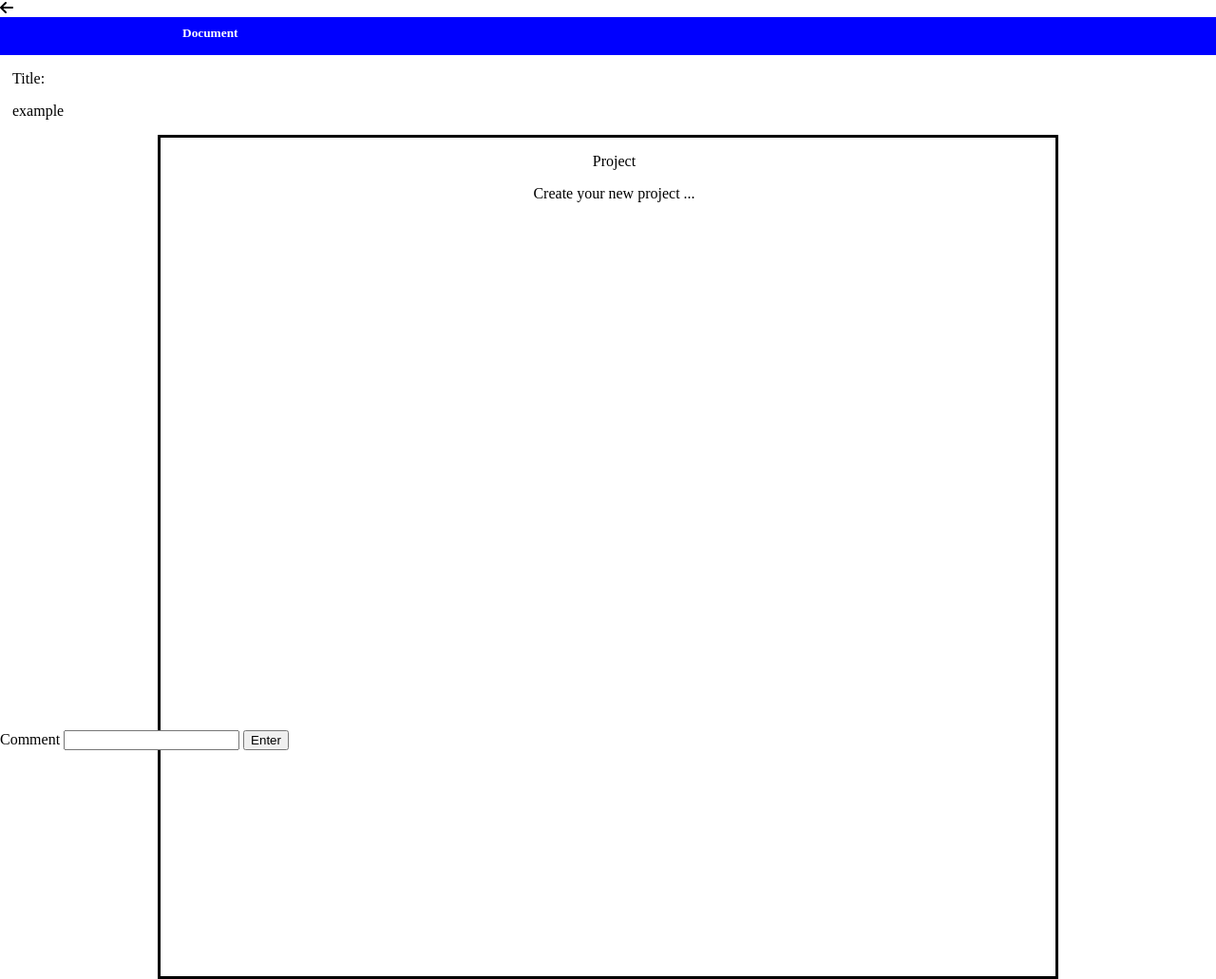
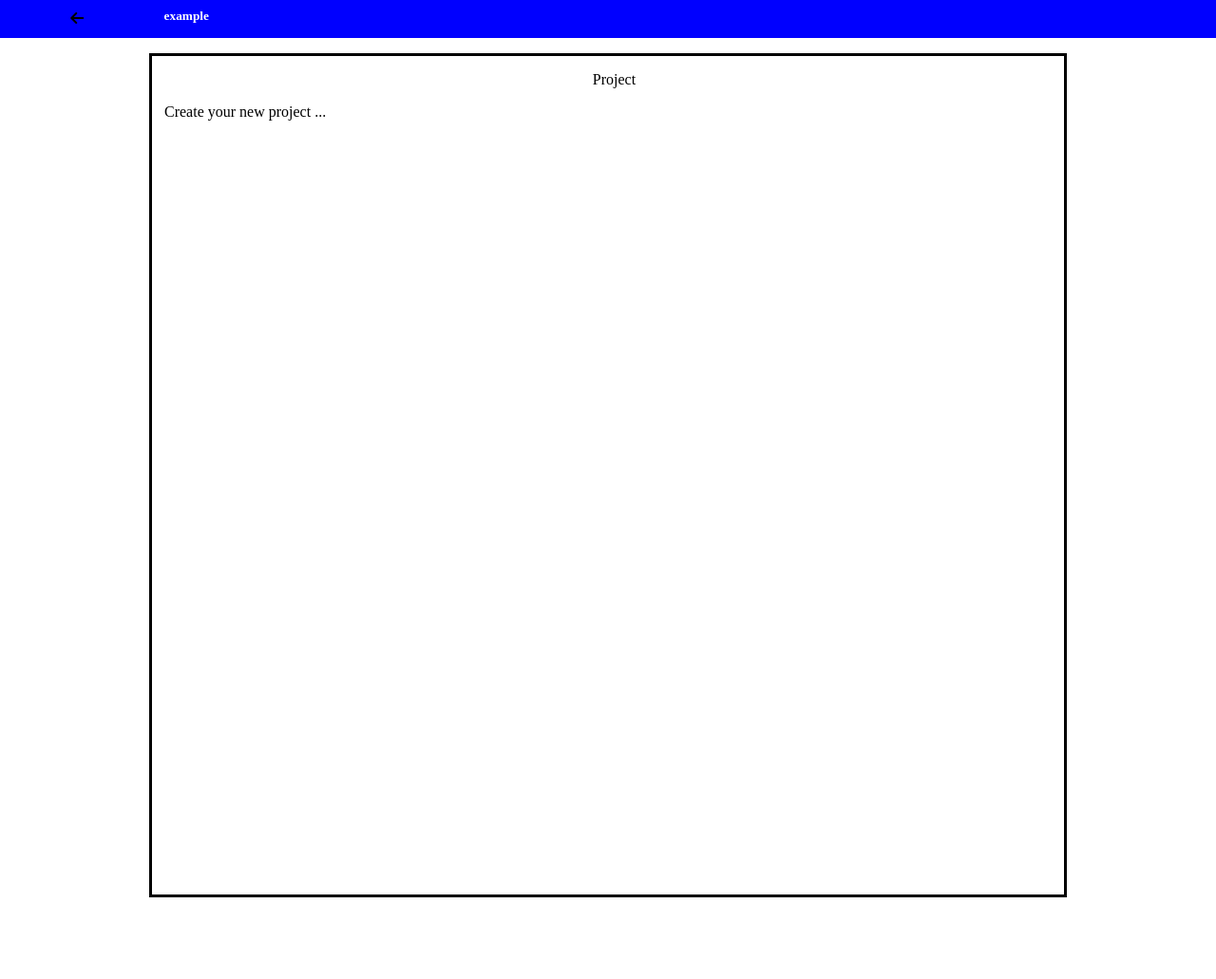
Before and after one commit to aymanbouka/velox, a Flask app: page /main/2 in a window 1280 px wide. Shown: the whole page at 95% size. After the commit the page ends 945 px from the top, so only its background shows below. Run offline with Flask 3, Linux system fonts and the light colour scheme; a user stored in the database is signed in; data comes from the database, SQL or seed files in the repository; both versions use the stored data as it was after the commit.

Commit message:
updated project view and project create(new)

```diff
--- a/static/default.css
+++ b/static/default.css
@@ -15,10 +15,6 @@ h2 {
   margin-left: 225px;
 }
 
-div {
-  text-align: center;
-  width: 942px;
-}
 
 img {
   margin-top: -35%;
@@ -54,7 +50,7 @@ h1 {
 .back_button {
   text-decoration: none;
   color: black;
-  width: 100%;
+  margin: auto;
 }
 
 #sign-up-button {
@@ -83,8 +79,8 @@ h1 {
 
 .box {
   background-color: blue;
+  height: 40px;
   width: 100%;
-  height: 40px;
   display: flex;
 }
 
@@ -98,11 +94,10 @@ h1 {
 }
 
 .textbox {
-  margin-left: auto;
-  margin-right: auto;
-  margin-top: 10px;
   height: 883px;
   border: solid 3px black;
+  width: 75%;
+  margin: auto;
 }
 #project {
   /* width: 50%;
@@ -132,3 +127,14 @@ h1 {
 #project-view-para {
   text-align: center;
 }
+
+.content {
+  display: flex;
+  width: 200px;
+  justify-content: space-between;
+  margin-left: 20px;
+}
+
+/* .content h1 {
+  justify-content: center;
+} */
--- a/templates/new.html
+++ b/templates/new.html
@@ -23,7 +23,7 @@
                     {% if project %}
                         {{project.text}}
                     {% else %}
-                        Create your new project ...
+
                     {% endif %}
                 </textarea>
 		    </p>
--- a/templates/project_view.html
+++ b/templates/project_view.html
@@ -14,12 +14,14 @@
     </head>
 
     <body>
-        <a class="back_button" a href="{{ url_for('main') }}">
-            <i class="fa-solid fa-arrow-left"></i>
-        </a>
+
         <div class="box">
-
-            <h1 id="h1">Document</h1>
+            <div class="content">
+            <a class="back_button" a href="{{ url_for('main') }}">
+                <i class="fa-solid fa-arrow-left"></i>
+            </a>
+            <h1>{% if project %}{{project.title}} {% endif %}</h1>
+        </div>
         </div>
 
         <p>
@@ -28,8 +30,8 @@
             {% else %}
             <form action="new" method="post">
                 {% endif %}
-                <p><label>Title: </label></p>
-                <p>{% if project %}{{project.title}} {% endif %}</p>
+                <!-- <p><label>Title: </label></p>
+                <p>{% if project %}{{project.title}} {% endif %}</p> -->
                 <!-- <p><input type="text" name="title" value=""/></p> -->
 
                 </p>
@@ -53,12 +55,12 @@
 
     </body>
 
-    <footer id="footer">
+    <!-- <footer id="footer">
         <form>
             <label for="comment">Comment</label>
             <input type="text" id="text" name="text">
             <button id="enter-button">Enter</button>
         </form>
-    </footer>
+    </footer> -->
 
 </html>
```
Also changed, not shown: instance/velox.db.
